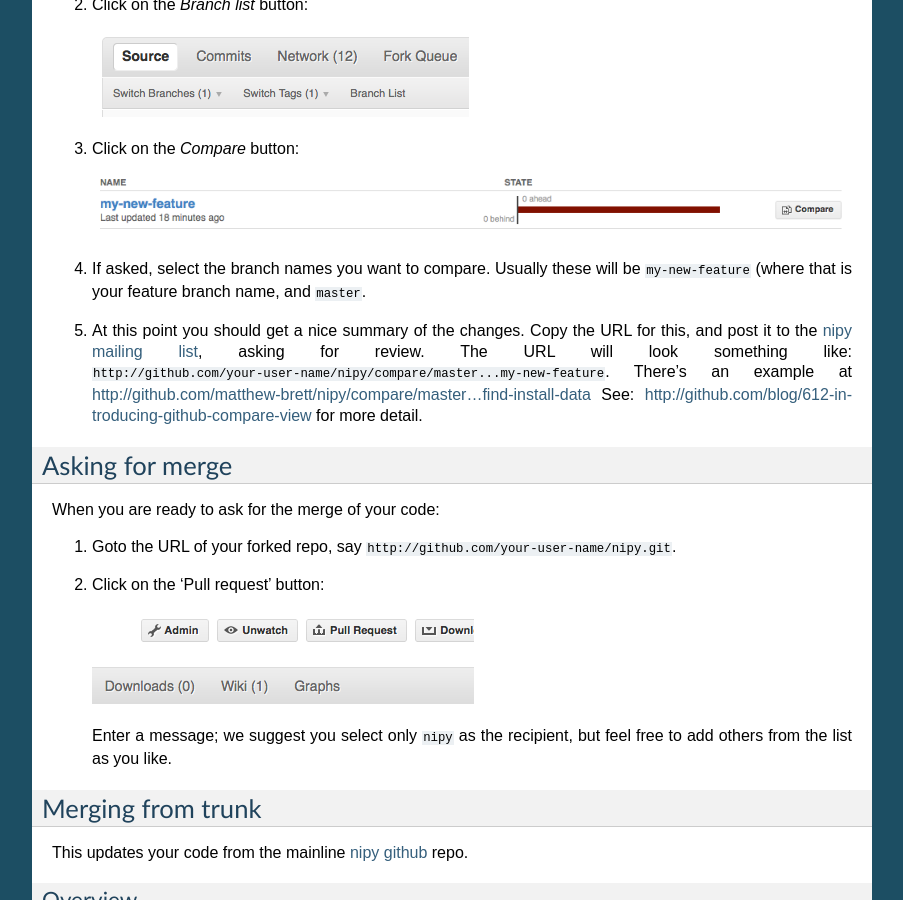
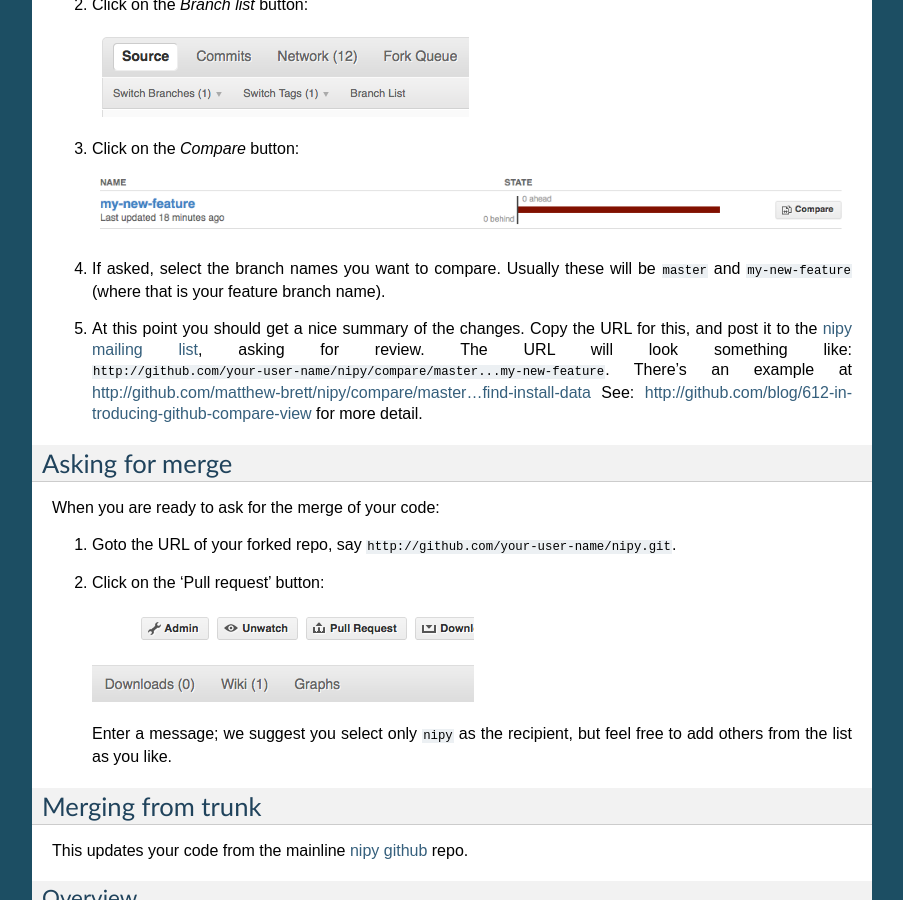
Before and after one commit to matthew-brett/gitwash, a Sphinx documentation site: the page built from doc/development_workflow.rst, in a window 1280 px wide and 900 px high, scrolled down 1311 px. Shown: the whole window, without its empty margins (198-1101 px from the left). Built offline with Sphinx 7.4.7, drawn with Linux system fonts in a browser that asks for light colours.

Commit message:
DOC - small typos

```diff
--- a/doc/development_workflow.rst
+++ b/doc/development_workflow.rst
@@ -84,8 +84,8 @@
    .. image:: branch_list_compare.png
 
 #. If asked, select the branch names you want to compare.  Usually these
-   will be ``my-new-feature`` (where that is your feature branch name,
-   and ``master``.
+   will be ``master`` and ``my-new-feature`` (where that is your feature
+   branch name).
 #. At this point you should get a nice summary of the changes.  Copy the
    URL for this, and post it to the `nipy mailing list`_, asking for
    review.  The URL will look something like:
```
